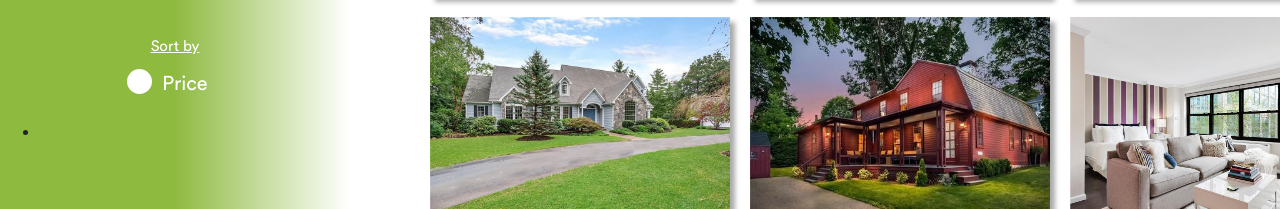
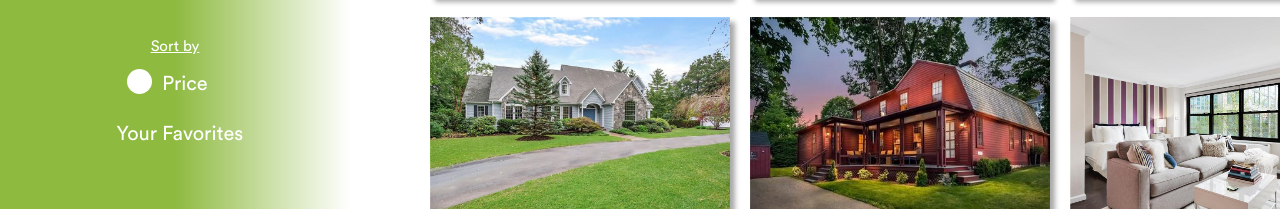
Before and after one commit to Anessa-Petteruti/Villar, a React (Create React App) app: page / in a window 1280 px wide. Shown: the part 878-1087 px from the top of the page. Built offline with nearby package versions, Linux system fonts and the light colour scheme.

Commit message:
change font and got rid of bullet points

```diff
--- a/src/FilteredList.css
+++ b/src/FilteredList.css
@@ -339,10 +339,20 @@ input {
 
 }
 
-.favorite:after {
-  width: 30px;
-  height: 30px;
-  margin-right: 5px;
-  display: none;
+.favorites-list{
+  list-style: None;
+  text-align: center;
+  left: 100px;
+
 
 }
+
+.favorites-div{
+  font-family: "Circular-Book";
+  font-size: 20px;
+  color: white;
+  text-align:center;
+  margin-left: 10px;
+
+
+}
--- a/src/FilteredList.jsx
+++ b/src/FilteredList.jsx
@@ -185,8 +185,8 @@ class FilteredList extends Component {
           </div>
 
           </div>
-          <div>
-            <ul >
+          <div className="favorites-div">Your Favorites
+            <ul className="favorites-list">
               {
                 Object.keys(this.state.favorites).map(function(key) {
                   return <li key={key}>{this.state.favorites[key]}</li>
```
